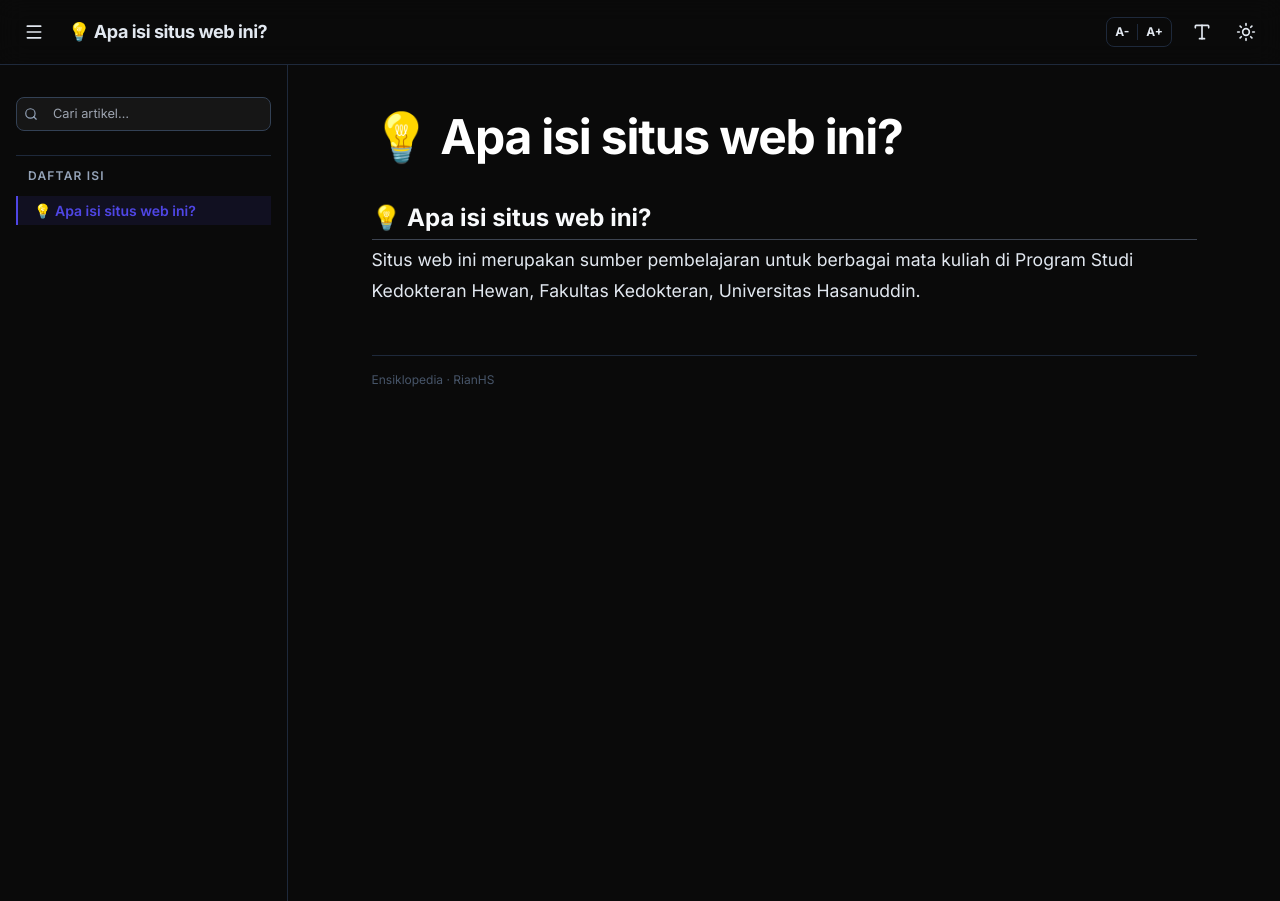
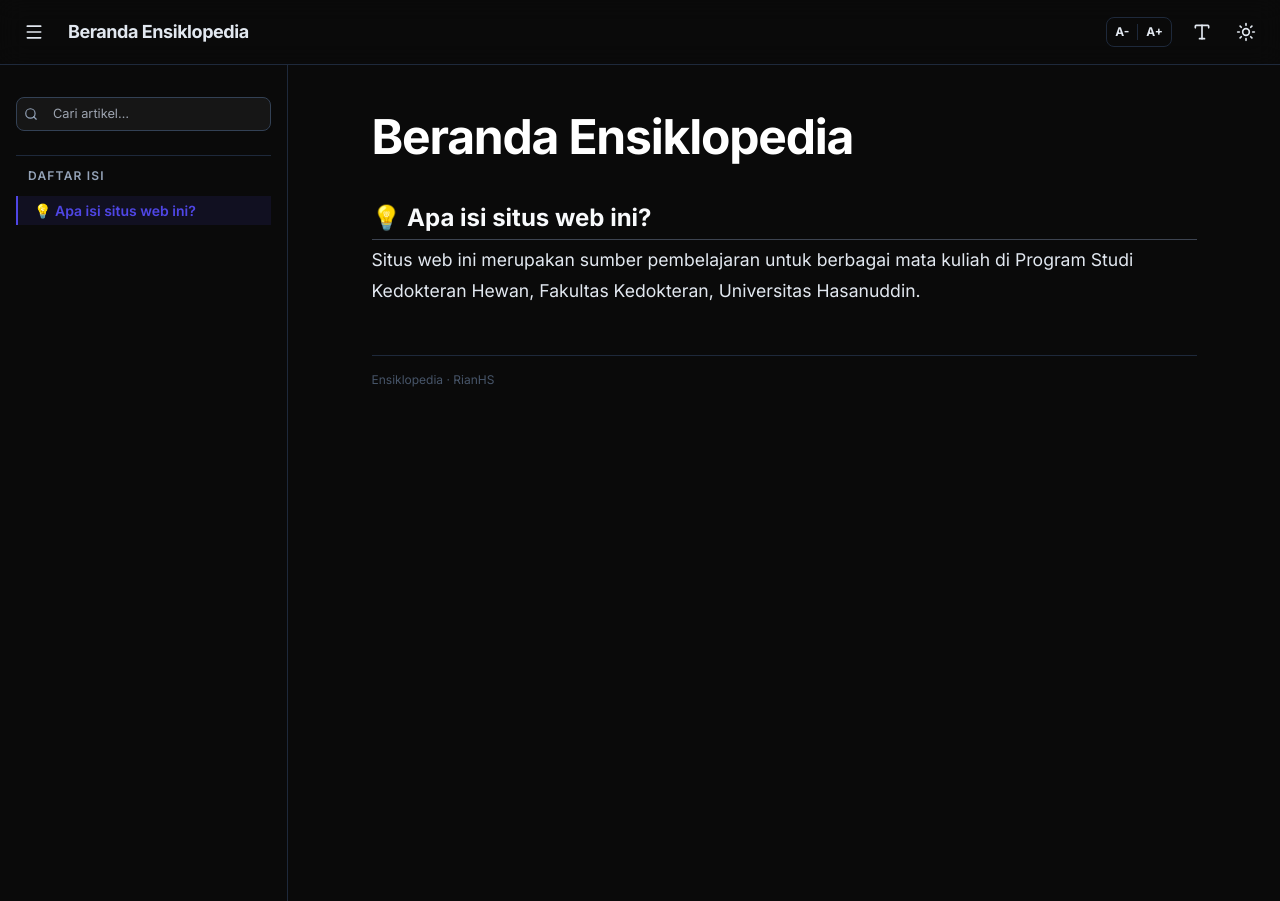
Before and after one commit to rianhs/ensiklopedia, a Jekyll site: the page built from index.md, in a window 1280 px wide. Built offline with Jekyll 4.4.1, drawn with Linux system fonts in a browser that asks for light colours; nearby versions of some CDN libraries; some web fonts are replaced; our own code applies the rules of GitHub Pages for plain Markdown files.

Commit message:
Update index.md

```diff
--- a/index.md
+++ b/index.md
@@ -1,2 +1,7 @@
+---
+layout: default
+title: "Beranda Ensiklopedia"
+---
+
 ## 💡 Apa isi situs web ini?
 Situs web ini merupakan sumber pembelajaran untuk berbagai mata kuliah di Program Studi Kedokteran Hewan, Fakultas Kedokteran, Universitas Hasanuddin.
```
